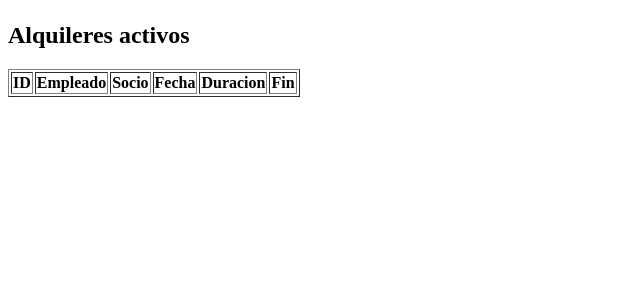
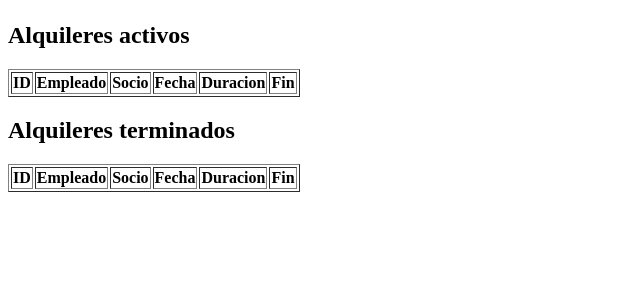
Before and after one commit to AlvarSML/videoclub, a PHP site: page /gestionUsuario.php in a window 1280 px wide. Shown: the part 58-358 px from the top of the page, without its empty margins (0-640 px from the left). Run offline with PHP 8.4, Linux system fonts and the light colour scheme; the visitor is signed in with stand-in values (Sample User, id 1); tables that the repository leaves empty hold one stand-in row (values such as "Sample post"); lists and menus that the app fills with data are empty.

Commit message:
ver alquileres

```diff
--- a/gestionUsuario.php
+++ b/gestionUsuario.php
@@ -6,5 +6,9 @@
 echo "<h2>Alquileres activos</h2>";
 echo getAlquileres($_SESSION["user"]);
 
+echo "<h2>Alquileres terminados</h2>";
+echo getAlquileresTerminados($_SESSION["user"]);
+
+
 include "footer.php";
 ?>
--- a/lib.php
+++ b/lib.php
@@ -252,7 +252,7 @@
 function getAlquileres($usuario){
     $conexion = start_conection("localhost","root","","videoclub");
 
-    $query = "SELECT * FROM prestamo WHERE socio = (SELECT id_usuario FROM usuario WHERE nombre = '$usuario');";
+    $query = "SELECT * FROM prestamo WHERE socio = (SELECT id_usuario FROM usuario WHERE nombre = '$usuario') AND fecha_entrega is NULL;";
 
     $filas = "<tr><th>ID</th><th>Empleado</th><th>Socio</th><th>Fecha</th><th>Duracion</th><th>Fin</th></tr>";
 
@@ -268,6 +268,31 @@
         echo "error en la query => $query";
     }
 
+    $conexion -> close();
+    $table = "<table border='1'>$filas</table>";
+    return $table;
+}
+
+function getAlquileresTerminados($usuario){
+    $conexion = start_conection("localhost","root","","videoclub");
+
+    $query = "SELECT * FROM prestamo WHERE socio = (SELECT id_usuario FROM usuario WHERE nombre = '$usuario') AND fecha_entrega is not NULL;";
+
+    $filas = "<tr><th>ID</th><th>Empleado</th><th>Socio</th><th>Fecha</th><th>Duracion</th><th>Fin</th></tr>";
+
+    if($res = $conexion -> query($query)){
+        while ($row = $res -> fetch_array(MYSQLI_NUM)) {
+            $filas .= "<tr>";
+            for ($i = 0; $i <= count($row) -1; $i ++) {
+                $filas .= "<td>$row[$i]</td>";
+            }
+            $filas .= "</td>";
+        }
+    } else {
+        echo "error en la query => $query";
+    }
+
+    $conexion -> close();
     $table = "<table border='1'>$filas</table>";
     return $table;
 }
```
